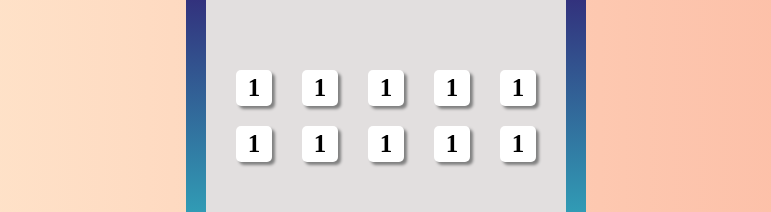
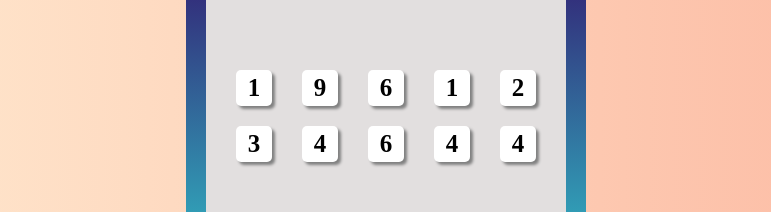
Before and after one commit to Fredbian/Tenzies, a React (Create React App) app: page / in a window 1280 px wide. Shown: the part 134-346 px from the top of the page, without its empty margins (254-1025 px from the left). Built offline with nearby package versions, Linux system fonts and the light colour scheme.

Commit message:
update Die.js

```diff
--- a/src/App.js
+++ b/src/App.js
@@ -6,7 +6,16 @@ export default function App() {
         <main>
             <div className="container">
                 <div className="game">
-                    <Die />
+                    <Die value="1"/>
+                    <Die value="9"/>
+                    <Die value="6"/>
+                    <Die value="1"/>
+                    <Die value="2"/>
+                    <Die value="3"/>
+                    <Die value="4"/>
+                    <Die value="6"/>
+                    <Die value="4"/>
+                    <Die value="4"/>
                 </div>
             </div>
         </main>
--- a/src/Die.js
+++ b/src/Die.js
@@ -1,18 +1,7 @@
 import React from 'react'
 
-export default function Die() {
+export default function Die(props) {
     return (
-        <>
-            <div className='die'>1</div>
-            <div className='die'>1</div>
-            <div className='die'>1</div>
-            <div className='die'>1</div>
-            <div className='die'>1</div>
-            <div className='die'>1</div>
-            <div className='die'>1</div>
-            <div className='die'>1</div>
-            <div className='die'>1</div>
-            <div className='die'>1</div>
-        </>
+            <div className='die'>{props.value}</div>
     )
 }
```
